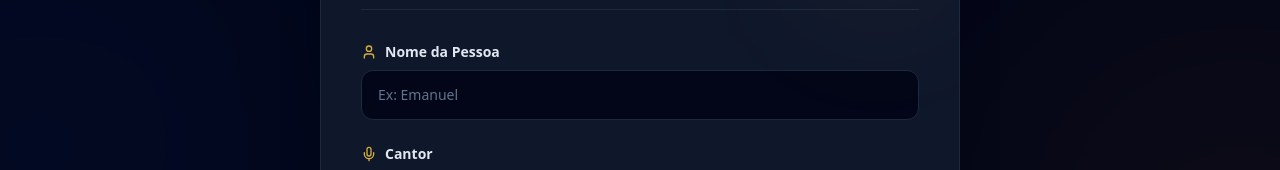
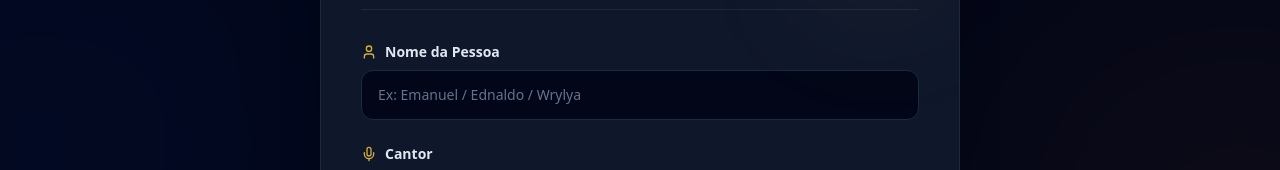
Before and after one commit to EmanuelNovaes/sistema-da-igreja, a React (Vite) app: page /enviar-hino in a window 1280 px wide. Shown: the part 323-493 px from the top of the page. Built offline with nearby package versions, Linux system fonts and the light colour scheme; no server answers.

Commit message:
ATUALIZAÇÃO 3

```diff
--- a/src/pages/EnviarHinoPage.tsx
+++ b/src/pages/EnviarHinoPage.tsx
@@ -126,7 +126,7 @@ export const EnviarHinoPage: React.FC = () => {
               type="text"
               value={personName}
               onChange={(e) => setPersonName(e.target.value)}
-              placeholder="Ex: Emanuel"
+              placeholder="Ex: Emanuel / Ednaldo / Wrylya"
               className="w-full px-4 py-3.5 rounded-xl bg-slate-950 border border-slate-800 text-slate-100 text-sm placeholder-slate-500 focus:outline-none focus:border-[#d4af37] transition-all"
             />
           </div>
```
